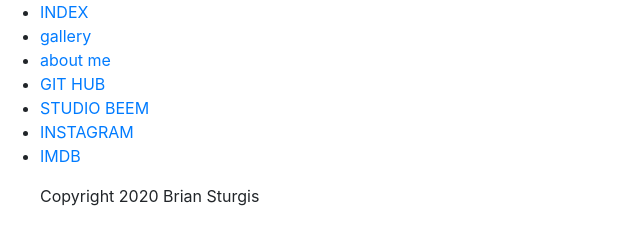
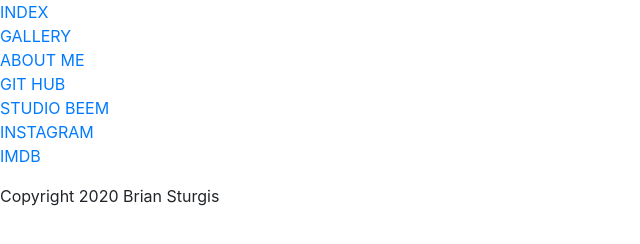
Before and after one commit to BrianSturgis/BSportfolio, a plain HTML site: page projects.html in a window 1280 px wide. Shown: the whole page, without its empty margins (0-640 px from the left). Drawn offline with Linux system fonts and the light colour scheme.

Commit message:
first commit of lunch time work, this cleans code up a lil bit

```diff
--- a/css/aboutME.css
+++ b/css/aboutME.css
@@ -0,0 +1,4 @@
+* {
+  margin: 0%;
+  padding: 0%;
+}
--- a/css/gallery.css
+++ b/css/gallery.css
@@ -0,0 +1,4 @@
+* {
+  margin: 0%;
+  padding: 0%;
+}
--- a/css/index.css
+++ b/css/index.css
@@ -0,0 +1,4 @@
+* {
+  margin: 0%;
+  padding: 0%;
+}
--- a/css/projects.css
+++ b/css/projects.css
@@ -0,0 +1,4 @@
+* {
+  margin: 0%;
+  padding: 0%;
+}
--- a/projects.html
+++ b/projects.html
@@ -13,17 +13,16 @@
       <nav>
         <ul>
           <li><a href="index.html">INDEX</a></li>
-          <li><a href="gallery.html">gallery</a></li>
-          <li><a href="aboutME.html">about me</a></li>
+          <li><a href="gallery.html">GALLERY</a></li>
+          <li><a href="aboutME.html">ABOUT ME</a></li>
           <li><a href="https://github.com/BrianSturgis">GIT HUB</a></li>
           <li><a href="https://www.etsy.com/shop/StudioBeem">STUDIO BEEM</a></li>
           <li><a href="https://www.instagram.com/sturujisu/">INSTAGRAM</a></li>
           <li><a href="https://www.imdb.com/name/nm4234655/?ref_=fn_al_nm_1">IMDB</a></li>
-        </u>
-        <p>
-        </p>
-<div class="footer">
-  <p>Copyright 2020 Brian Sturgis</p>
-</div>
+        </ul>
+      </nav>
+    <div class="footer">
+      <p>Copyright 2020 Brian Sturgis</p>
+    </div>
     </body>
     </html>
```
